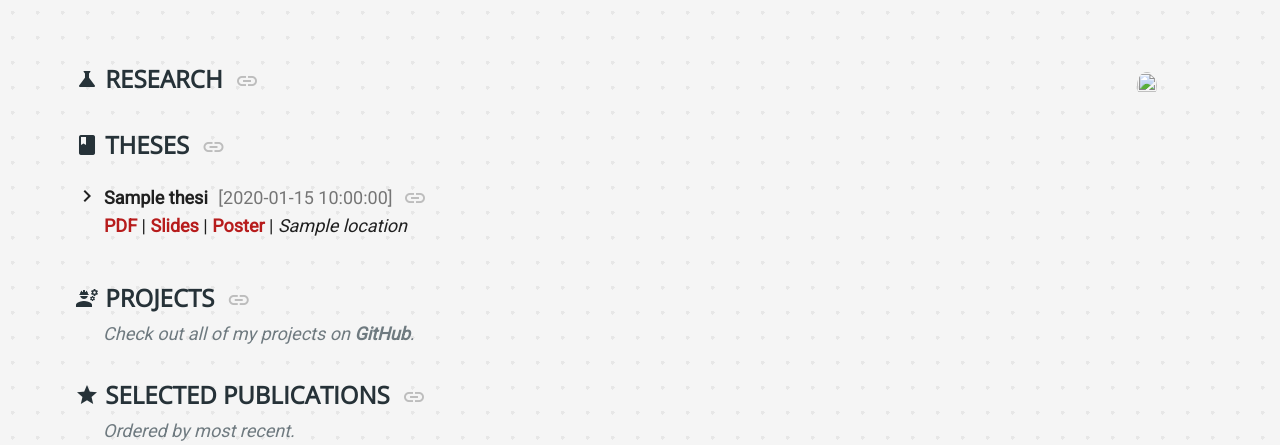
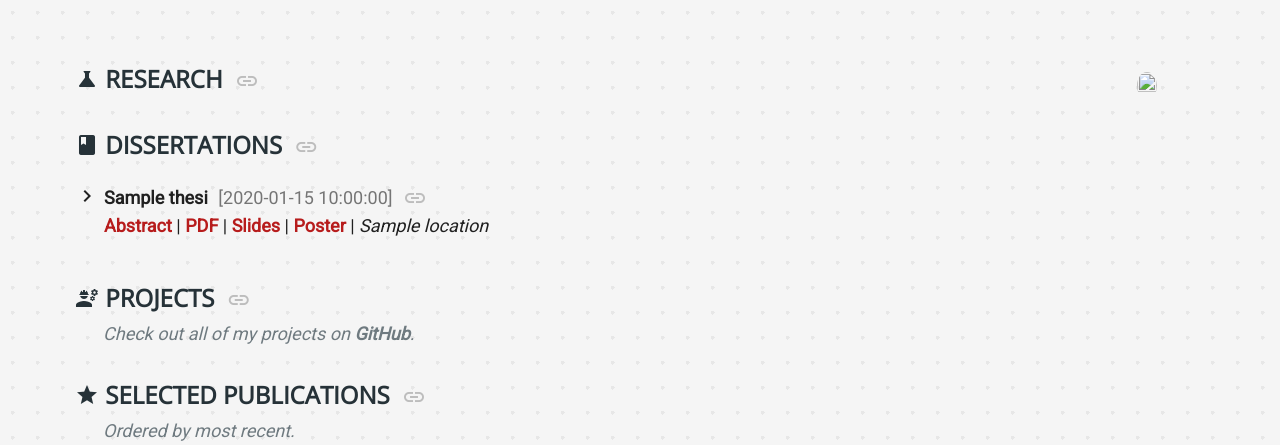
Before and after one commit to gpauloski/gpauloski.github.io, a Python web app: template templates/index.html in a window 1280 px wide. Shown: the top 445 px of the page. Run offline with Jinja, Linux system fonts and the light colour scheme; the template is opened without the code that fills it: most values are stand-ins (such as "Sample title", 1, 10 or a date in 2020); some libraries are stand-ins or nearby versions.

Commit message:
Add abstract to dissertations

```diff
--- a/builder/theses.py
+++ b/builder/theses.py
@@ -11,6 +11,7 @@ from typing import NamedTuple
 class Thesis(NamedTuple):
     tag: str
     title: str
+    abstract: str
     location: str
     year: int
     month: int
@@ -27,6 +28,7 @@ def parse_thesis_json(thesis_file: str) -> Thesis:
         return Thesis(
             tag=pathlib.Path(thesis_file).stem,
             title=attrs["title"],
+            abstract=attrs["abstract"],
             location=attrs["location"],
             pdf=attrs["pdf"] if "pdf" in attrs else None,
             poster=attrs["poster"] if "poster" in attrs else None,
--- a/templates/index.html
+++ b/templates/index.html
@@ -82,8 +82,8 @@
 
     <h2 id="theses" class="blue-grey-text text-darken-4">
         <i class="material-icons">book</i>
-        THESES
-        <a href="#theses" target="_self">
+        DISSERTATIONS
+        <a href="#dissertations" target="_self">
             <i class="material-icons grey-text text-lighten-1 anchor-link">link</i>
         </a>
     </h2>
--- a/templates/theses.html
+++ b/templates/theses.html
@@ -14,6 +14,7 @@
         </a>
     </td></tr>
     <tr><td>
+        <a href="javascript:unhide('{{ thesis.tag }}_abstract')" target="_self">Abstract</a> |
         {% if thesis.pdf %}
         <a href="{{ thesis.pdf }}" target="_blank">PDF</a> |
         {% endif %}
@@ -25,6 +26,15 @@
         {% endif %}
         <em>{{ thesis.location }}</em>
     </td></tr>
+    <tr><td>
+        <div id="{{ thesis.tag }}_abstract" class="hidden">
+            <div class="grey lighten-3" id="dropdown-box">
+                <div id="dropdown-box-inner">
+                <b>ABSTRACT:</b> {{ thesis.abstract | safe }}
+                </div>
+            </div>
+        </div>
+    </td></tr>
 </table>
 </div>
 {% endfor %}
```
Also changed, not shown: config/theses/pauloski2022masters.json (+1 -0 lines), config/theses/pauloski2025doctoral.json (+2 -1 lines).
